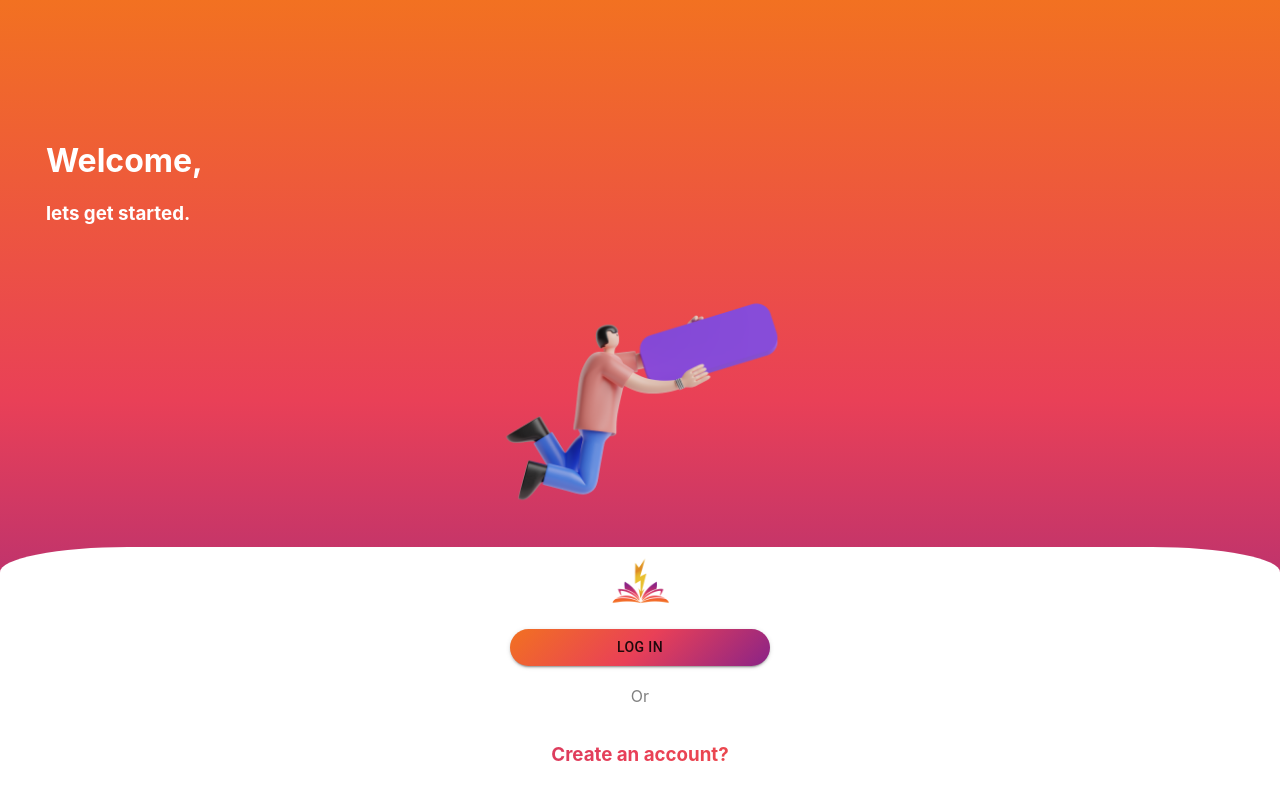
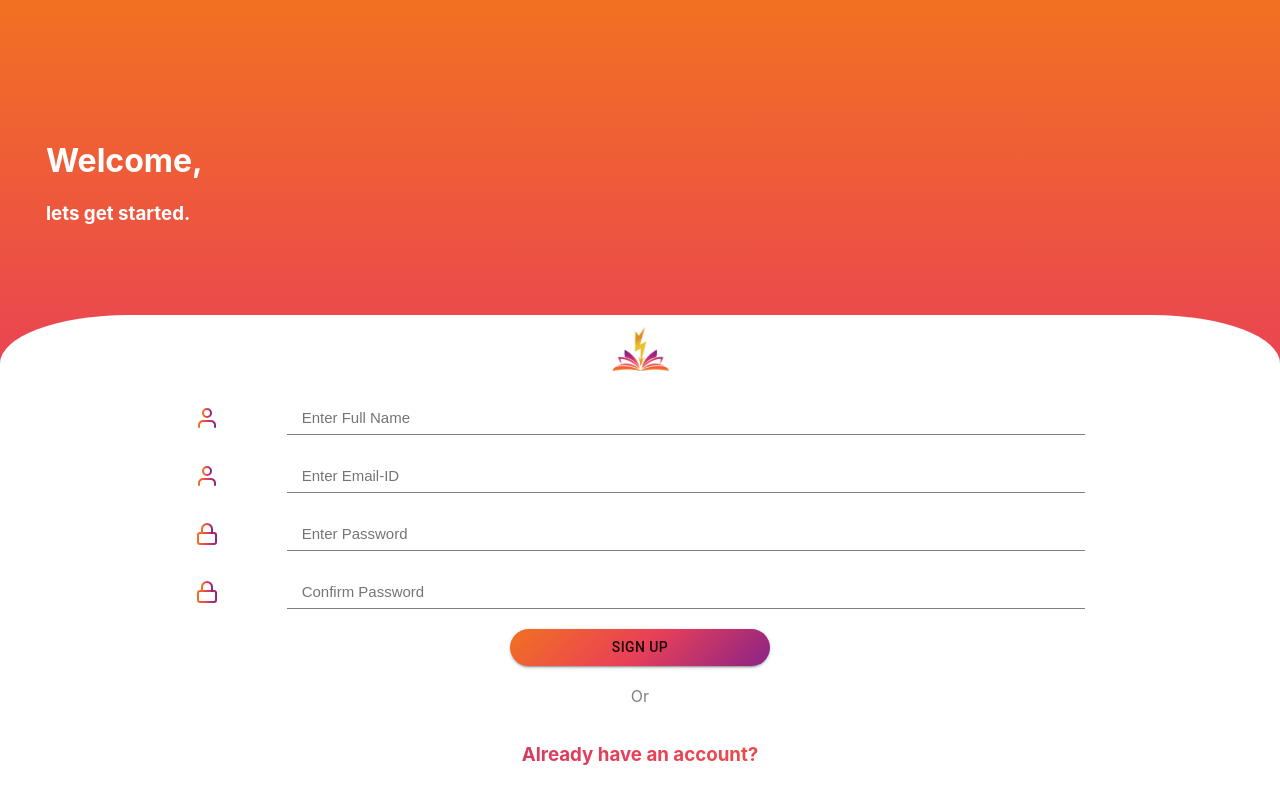
Before and after one commit to joeljosh/Quesito, a React (Create React App) app: page /signup in a window 1280 px wide. Before the commit this address led to /login. Built offline with nearby package versions, Linux system fonts and the light colour scheme.

Commit message:
signup page added

```diff
--- a/src/App.js
+++ b/src/App.js
@@ -2,7 +2,7 @@ import {Home} from './pages/home/home.jsx'
 import {Login} from './pages/login/login.jsx';
 import {Quiz} from './pages/quiz/quiz.jsx';
 import {Report} from './pages/report/report.jsx';
-// import {Signup} from './pages/signup/signup';
+import Signup from './pages/signup/signup';
 import { BrowserRouter as Router, Routes, Route, Navigate } from 'react-router-dom'
 import './App.css';
 
@@ -12,7 +12,7 @@ function App() {
             <Router>
       <Routes>
                   <Route path="/login" exact element={<Login />}/>
-                  {/* <Route path="/signup" exact element={<Signup />}/> */}
+                  <Route path="/signup" exact element={<Signup />}/>
                   <Route path="/home" exact element={<Home />} />
                   <Route path="/quiz" exact element={<Quiz />}/>
                   <Route path="/report" exact element={<Report />}/>
--- a/src/pages/login/login.jsx
+++ b/src/pages/login/login.jsx
@@ -1,6 +1,6 @@
 import React, { useState, useEffect } from 'react';
 
-import { useNavigate } from "react-router-dom";
+import { useNavigate, Link} from "react-router-dom";
 import Button from "@mui/material/Button";
 import { styled } from '@mui/material/styles';
 import logo from "../../assets/icons/logo.png";
@@ -100,8 +100,7 @@ export const Login = () => {
         <br></br>
         <div style={{ color: "gray", padding: "12px 8px 4px" }}>Or</div>
         <h3 className="gradient">
-          Create an account?
-          {/* <Link to="/signup">Create an account?</Link> */}
+          <Link to="/signup">Create an account?</Link>
         </h3>
       </div>
       {/* <SnackBar
--- /dev/null
+++ b/src/pages/signup/signup.css
@@ -0,0 +1,80 @@
+.signup-welcome {
+    color: #fff;
+    position: absolute;
+    left: 46px;
+    top: 15%;
+    text-align: left;
+    /* transform: translate(-50%, -15%); */
+  }
+
+  @media (max-height: 640px) {
+    .signup-welcome {
+      top: 11%;
+    }
+  }
+
+  .signup-welcome h1,
+  .signup-welcome h3 {
+    margin-left: 0px;
+  }
+
+  .bottom-container {
+    align-items: center;
+    justify-content: center;
+    background-color: #fff;
+    position: fixed;
+    bottom: 0;
+    width: 100%;
+    margin: auto;
+    border-top-left-radius: 10%;
+    border-top-right-radius: 10%;
+  }
+  .bottom-container > img {
+    height: 70px;
+    width: 70px;
+  }
+
+  input {
+    font-size: 15px;
+    border: 0;
+    margin: 4px 0;
+    width: 75%;
+    outline: 0;
+    background: transparent;
+    border-bottom: 0.2px solid gray;
+  }
+  input:focus {
+    border-bottom: 0.5px solid darkorange;
+  }
+
+  textarea:focus {
+    border: none;
+    outline: none;
+  }
+
+  textarea.focusable:focus {
+    border: 0.5px solid darkorange;
+  }
+
+  .passfield,
+  .emailfield {
+    padding: 8px;
+    margin: auto;
+    display: flex !important;
+    justify-content: space-evenly;
+    flex-direction: row;
+    width: 80% !important;
+  }
+
+  .gradient {
+    padding: 15px;
+    background: -webkit-linear-gradient(
+      180.02deg,
+      #f27121 4.73%,
+      #e94057 50.2%,
+      #8a2387 99.98%
+    );
+    background-clip: text;
+    -webkit-background-clip: text;
+    -webkit-text-fill-color: transparent;
+  }
--- /dev/null
+++ b/src/pages/signup/signup.jsx
@@ -0,0 +1,111 @@
+import React, { useState } from "react";
+import { Link } from "react-router-dom";
+import Button from "@mui/material/Button";
+import { styled } from '@mui/material/styles';
+import logo from "../../assets/icons/logo.png";
+import user from "../../assets/icons/user.svg";
+import lock from "../../assets/icons/lock.svg";
+import "./signup.css";
+
+const ColorButton = styled(Button)(({ theme }) => ({
+    margin: theme.spacing(1),
+    borderRadius: 25,
+    width: 260,
+    color: "#fff",
+    color: theme.palette.getContrastText("#fff"),
+    backgroundImage:
+      "linear-gradient( 136deg, rgb(242,113,33) 0%, rgb(233,64,87) 50%, rgb(138,35,135) 100%)",
+  }));
+
+  export default function Signup() {
+
+    const [email, setEmail] = useState("");
+    const [fullName, setFullName] = useState("");
+    const [password, setPassword] = useState("");
+    const [passwordConfirm, setPasswordConfirm] = useState("");
+    const [error, setError] = useState(false);
+
+
+    async function handleSignup() {
+        if (password !== passwordConfirm) {
+          console.log("Passwords Not Same!");
+          setError(true);
+          setPassword("");
+          setPasswordConfirm("");
+          return;
+        }
+    }
+
+    return (
+        <div className="login">
+          <div className="signup-welcome">
+            <h1>Welcome,</h1>
+            <h3>lets get started.</h3>
+          </div>
+          <div className="bottom-container">
+            <img src={logo} alt=""></img>
+            <div className="login-form">
+              <div className="emailfield">
+                <img src={user} alt=""></img>
+                <input
+                  type="text"
+                  value={fullName}
+                  placeholder="Enter Full Name"
+                  onChange={(e) => setFullName(e.target.value)}
+                />
+              </div>
+              <div className="emailfield">
+                <img src={user} alt=""></img>
+                <input
+                  type="email"
+                  value={email}
+                  placeholder="Enter Email-ID"
+                  onChange={(e) => setEmail(e.target.value)}
+                />
+              </div>
+              <div className="passfield">
+                <img src={lock} alt=""></img>
+                <input
+                  type="password"
+                  value={password}
+                  placeholder="Enter Password"
+                  onChange={(e) => setPassword(e.target.value)}
+                />
+              </div>
+              <div className="passfield">
+                <img src={lock} alt=""></img>
+                <input
+                  type="password"
+                  value={passwordConfirm}
+                  placeholder="Confirm Password"
+                  onChange={(e) => setPasswordConfirm(e.target.value)}
+                />
+              </div>
+            </div>
+            <ColorButton
+              variant="contained"
+              type="submit"
+              color="primary"
+              onClick={() => {
+                handleSignup();
+              }}
+            >
+              Sign Up
+            </ColorButton>
+            <br></br>
+            <div style={{ color: "gray", padding: "12px 8px 4px" }}>Or</div>
+            <h3 className="gradient">
+              <Link to="/login">Already have an account?</Link>
+            </h3>
+          </div>
+          {/* <SnackBar
+            message="Invalid entries or passwords are not same"
+            severity="error"
+            showBar={error}
+            callback={() => {
+              setError(false);
+            }}
+          /> */}
+        </div>
+      );
+  }
```
